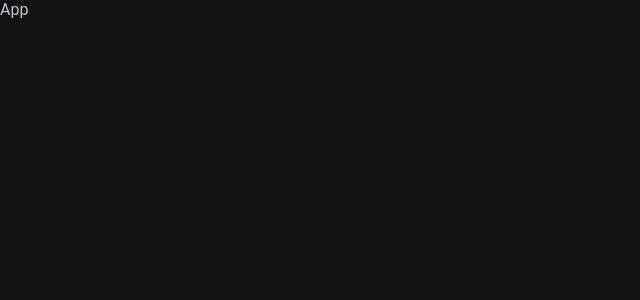
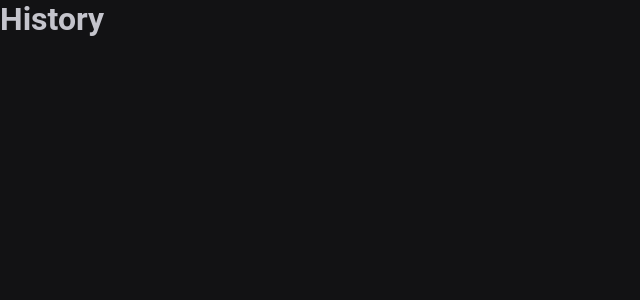
Before and after one commit to Hugovarellaa/Ignite-lab, a React (Vite) app in the folder ignite-timer/: page /history in a window 1280 px wide. Shown: the top 300 px of the page, without its empty margins (0-640 px from the left). Built offline with nearby package versions, Linux system fonts and the light colour scheme.

Commit message:
Configuração de roteamento com React-router-dom

```diff
--- a/ignite-timer/package.json
+++ b/ignite-timer/package.json
@@ -13,6 +13,7 @@
   "dependencies": {
     "react": "^18.2.0",
     "react-dom": "^18.2.0",
+    "react-router-dom": "^6.3.0",
     "styled-components": "^5.3.5"
   },
   "devDependencies": {
--- a/ignite-timer/src/App.tsx
+++ b/ignite-timer/src/App.tsx
@@ -1,11 +1,15 @@
+import { BrowserRouter } from 'react-router-dom'
 import { ThemeProvider } from 'styled-components'
+import { Router } from './Router'
 import { GlobalStyles } from './styles/global/GlobalStyles'
 import { defaultTheme } from './styles/theme/default'
 
 export function App() {
   return (
     <ThemeProvider theme={defaultTheme}>
-      App
+      <BrowserRouter>
+        <Router />
+      </BrowserRouter>
       <GlobalStyles />
     </ThemeProvider>
   )
--- /dev/null
+++ b/ignite-timer/src/Router.tsx
@@ -0,0 +1,12 @@
+import { Route, Routes } from 'react-router-dom'
+import { History } from './pages/History'
+import { Home } from './pages/Home'
+
+export function Router() {
+  return (
+    <Routes>
+      <Route path="/" element={<Home />} />
+      <Route path="/history" element={<History />} />
+    </Routes>
+  )
+}
--- /dev/null
+++ b/ignite-timer/src/pages/History/index.tsx
@@ -0,0 +1,7 @@
+export function History() {
+  return (
+    <div>
+      <h1>History</h1>
+    </div>
+  )
+}
--- /dev/null
+++ b/ignite-timer/src/pages/History/styles.ts
@@ -0,0 +1,3 @@
+import styled from 'styled-components'
+
+export const HistoryContainer = styled.div``
--- /dev/null
+++ b/ignite-timer/src/pages/Home/index.tsx
@@ -0,0 +1,7 @@
+export function Home() {
+  return (
+    <div>
+      <h1>Home</h1>
+    </div>
+  )
+}
--- /dev/null
+++ b/ignite-timer/src/pages/Home/styles.ts
@@ -0,0 +1,3 @@
+import styled from 'styled-components'
+
+export const HomeContainer = styled.div``
```
Also changed, not shown: ignite-timer/src/assets/logo.svg (added), 1 other file (tests, documents, lock files or other folders).
